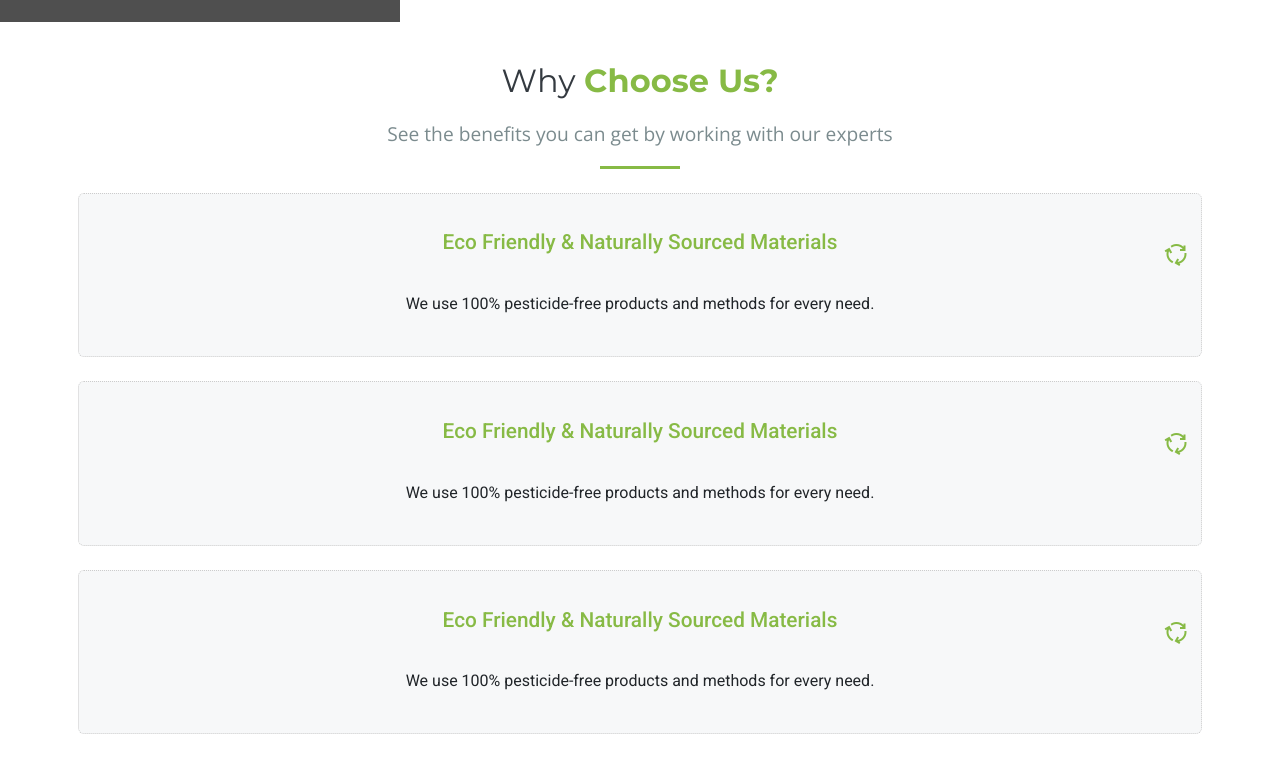
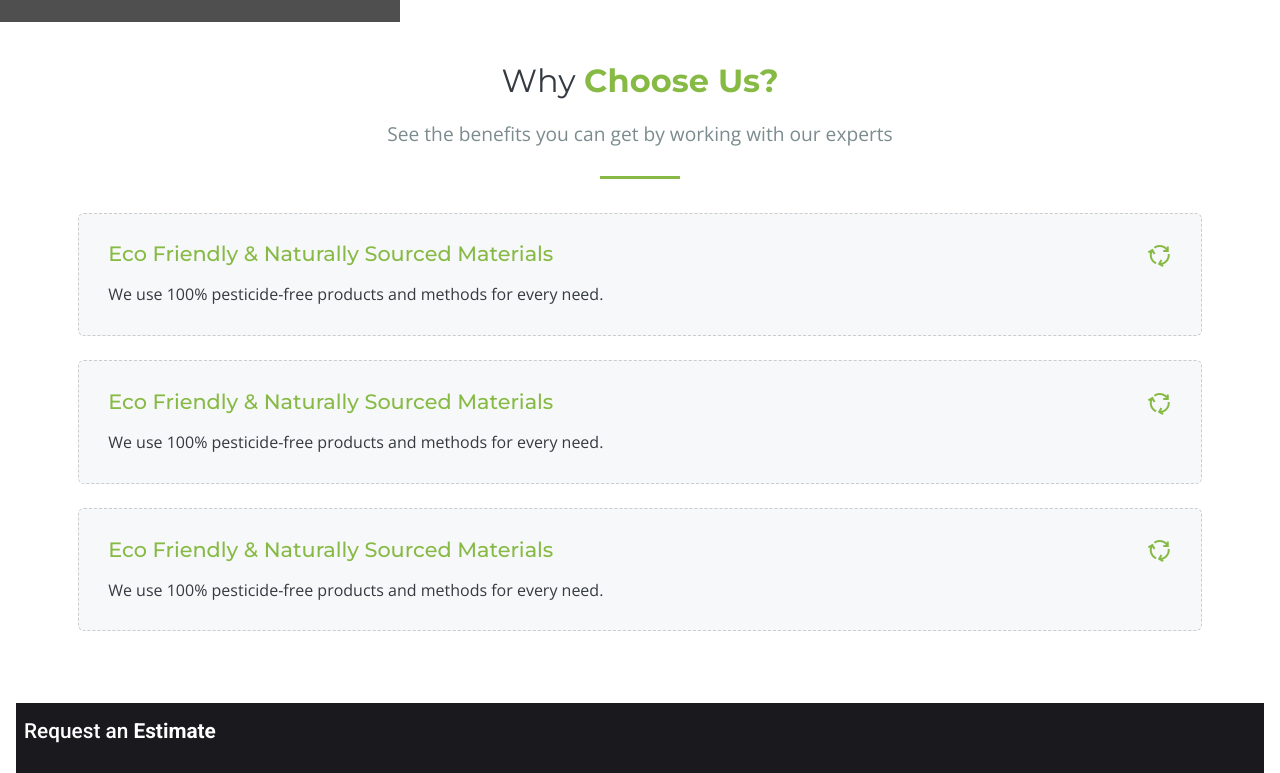
Before and after one commit to luisarevalo21/landscaper-project, a React (Vite) app: page / in a window 1280 px wide. Shown: the part 1160-1933 px from the top of the page. Built offline with nearby package versions, Linux system fonts and the light colour scheme; grey boxes are pictures that could not be loaded.

Commit message:
Style service cards

```diff
--- a/src/App.css
+++ b/src/App.css
@@ -271,7 +271,7 @@ html {
   font-family: "Open Sans";
   font-size: 1.2rem;
   margin: 0;
-  padding-bottom: 20px;
+  padding-bottom: 30px;
   position: relative;
 }
 .services__details__subheader::after {
@@ -287,36 +287,40 @@ html {
 }
 
 /*card */
+.services__cards {
+  padding-top: 10px;
+}
 .card {
-  border: 1px dotted #ccc;
+  border: 1px dashed #ccc;
   background: #f7f8f9;
-  padding: 1em;
+  padding: 1.8rem;
   width: 90%;
   margin: 1.5em auto;
-}
-.card__details {
-  display: flex;
-  position: relative;
-  flex-direction: column;
+  display: grid;
+  grid-template-columns: 1fr min-content;
+  row-gap: 15px;
+  align-items: center;
 }
 .card__header {
   font-size: 1.3rem;
   color: var(--green);
-  padding: 1em 0.5em;
+  font-family: "Montserrat";
+  margin: 0;
+  text-align: left;
 }
 .card__description {
-  padding: 1em 0.5em;
-  margin-bottom: 1em;
-  padding: 0.5em;
   font-size: 1rem;
+  font-family: "Open Sans";
+  color: var(--dark-gray);
+  margin: 0;
+  grid-column: 1/3;
+  text-align: left;
 }
 .card__icon {
-  position: absolute;
-  right: 0;
-  top: 30%;
-  margin-right: 0.5em;
   font-size: 1.5rem;
   color: var(--green);
+  grid-column: 2/3;
+  grid-row: 1/2;
 }
 
 .card__service__title {
--- a/src/components/Card.jsx
+++ b/src/components/Card.jsx
@@ -13,10 +13,8 @@ const Card = ({ title, description, service, image }) => {
   }
   return (
     <div className="card">
-      <div className="card__details">
-        <h2 className="card__header">{title}</h2>
-        <p className="card__description">{description}</p>
-      </div>
+      <h2 className="card__header">{title}</h2>
+      <p className="card__description">{description}</p>
       <span className="material-symbols-outlined card__icon">cycle</span>
     </div>
   );
```
